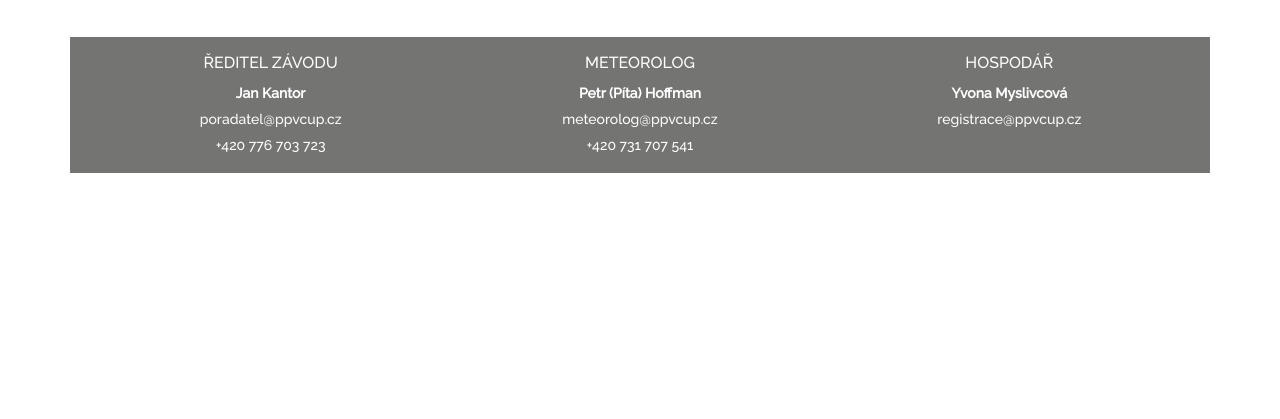
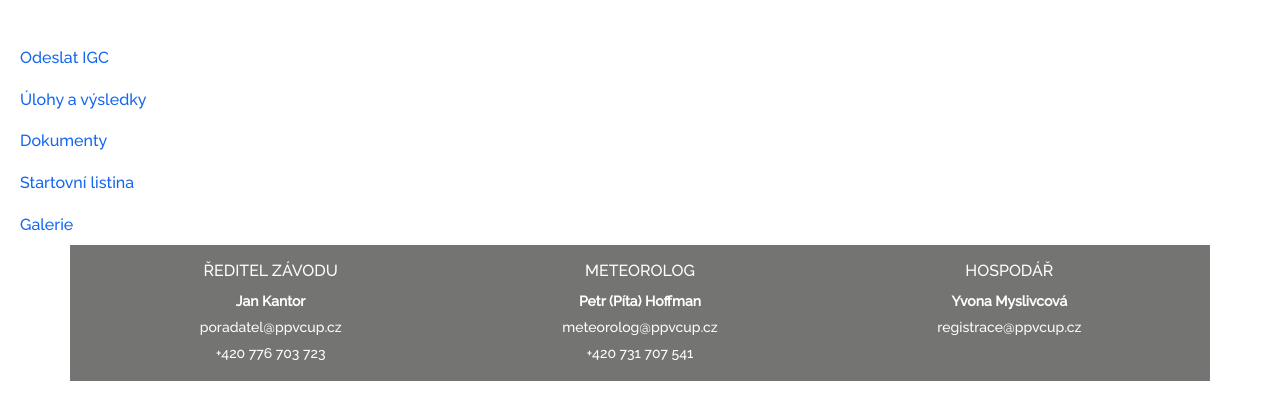
Before and after one commit to Yanyhoo/PPV2021, a website: page template.html in a window 1280 px wide. Shown: the part 189-608 px from the top of the page. Drawn offline with nearby package versions, Linux system fonts and the light colour scheme.

Commit message:
menu moved to the templates

```diff
--- a/js/script.js
+++ b/js/script.js
@@ -1,6 +1,7 @@
 (function ($) {
 
 	addHeader();
+	addMenu();
 	addFooter();
 
 
@@ -10,6 +11,11 @@ function addHeader() {
 	$('#header').load('./template.html #header-content');
 }
 
+function addMenu() {
+	$('#navbarNav').load('./template.html #menu-content>ul');
+}
+
+
 function addFooter() {
 	$('#footer').load('./template.html #footer-content');
 }
--- a/template.html
+++ b/template.html
@@ -20,6 +20,8 @@
 </head>
 
 <body>
+
+	<!-- HEADER -->
 	<div class= "bgf-image" id="header-content">
 
 		<a href="./index.html">
@@ -31,6 +33,36 @@
 		</span>
 	</div>
 
+	<!-- MENU -->
+	<div id="menu-content">
+		<ul class="navbar-nav ms-auto">
+
+			<li class="nav-item nav-item-igc">
+				<a class="nav-link nav-link-igc" aria-current="page" href="./igc.html">Odeslat IGC</a>
+			</li>
+
+
+			<li class="nav-item nav-item-results">
+				<a class="nav-link nav-link-results" aria-current="page" href="./results.html">Úlohy a výsledky</a>
+			</li>
+
+
+			<li class="nav-item nav-item-documents">
+				<a class="nav-link nav-link-documents" aria-current="page" href="./documents.html">Dokumenty</a>
+			</li>
+
+			<li class="nav-item nav-item-competitors">
+				<a class="nav-link nav-link-competitors" href="./competitorlist.html">Startovní listina</a>
+			</li>
+
+			<li class="nav-item nav-item-gallery">
+				<a class="nav-link nav-link-gallery" href="./gallery.php">Galerie</a>
+			</li>
+
+		</ul>
+	</div>
+
+	<!-- FOOTER -->
 	<div id="footer-content">
 
 		<footer class="container text-center">
@@ -101,7 +133,7 @@
 
 
 	<script type="text/javascript" src="js/mdb.min.js"></script>
-	<script type="text/javascript" src="js/jquery-3.5.0.min.js"></script>
+	<script type="text/javascript" src="js/jquery-3.6.0.min.js"></script>
 </body>
 
 </html>
```
